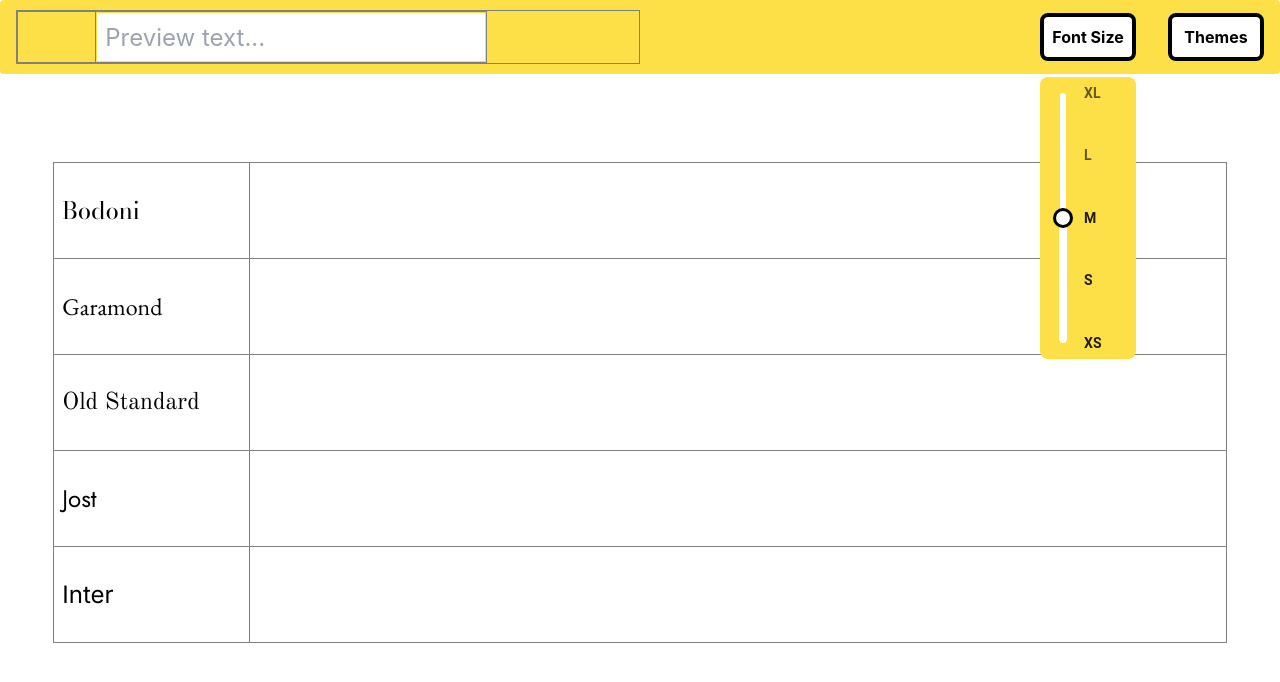
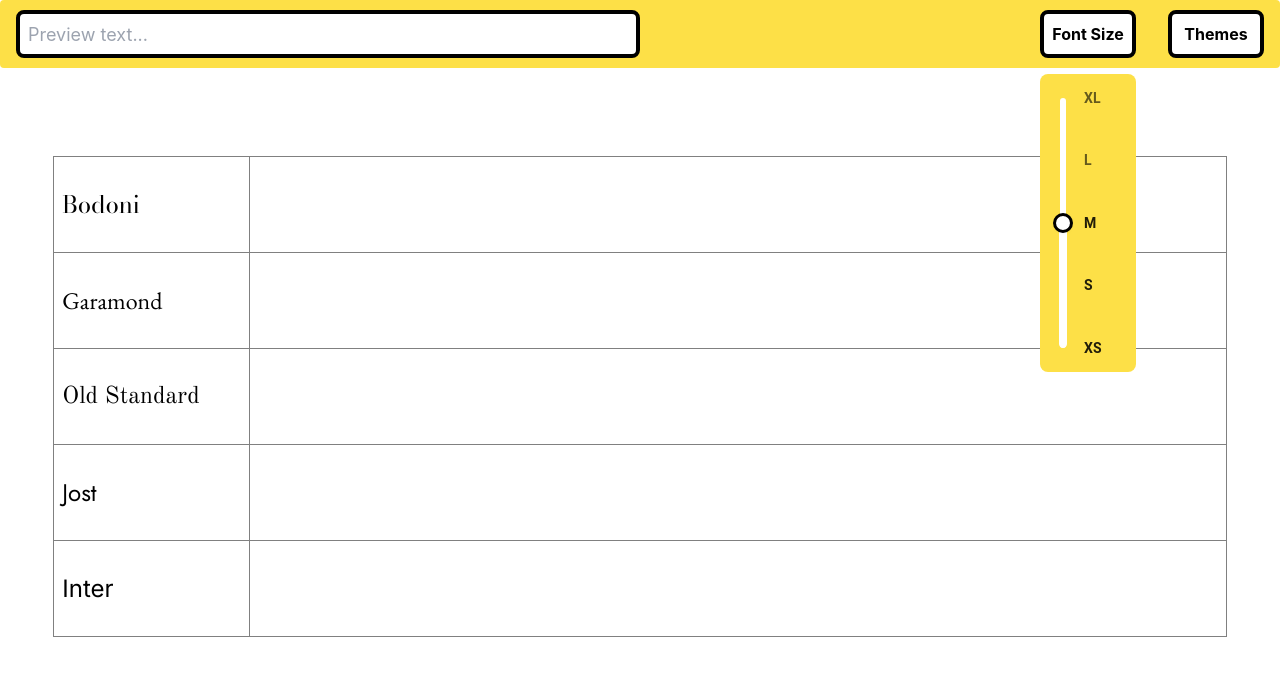
Before and after one commit to arthurfincham/font-app, a React (Create React App) app: page / in a window 1280 px wide. Both pictures are taken after a click on the button "Font Size". Shown: the top 682 px of the page. Built offline with nearby package versions, Linux system fonts and the light colour scheme.

Commit message:
update input styling

```diff
--- a/src/components/FontSlider.js
+++ b/src/components/FontSlider.js
@@ -26,7 +26,7 @@ export default function FontSlider({ setFontSize }) {
     },
   ];
   return (
-    <Box sx={{ height: 250 }}>
+    <Box sx={{ height: 250, marginTop: 1, marginBottom: 1 }}>
       <Slider
         sx={{
           '& input[type="range"]': {
--- a/src/components/PreviewInput.js
+++ b/src/components/PreviewInput.js
@@ -1,18 +1,11 @@
 export default function PreviewInput({ updatePreviewText }) {
   return (
-    <tr className="w-1/2 ">
-      <td></td>
-      <td className="w-10/12 text-2xl">
-        {
     <input
       type="text"
       name="previewText"
-            className="h-12 p-2 text-2xl w-full"
+      className="h-12 border-4 border-black rounded-lg focus:outline-none text-lg p-2  w-1/2"
       placeholder="Preview text..."
       onChange={(e) => updatePreviewText(e)}
     />
-        }
-      </td>
-    </tr>
   );
 }
```
Lines whose indentation alone changed are shown as unchanged.
